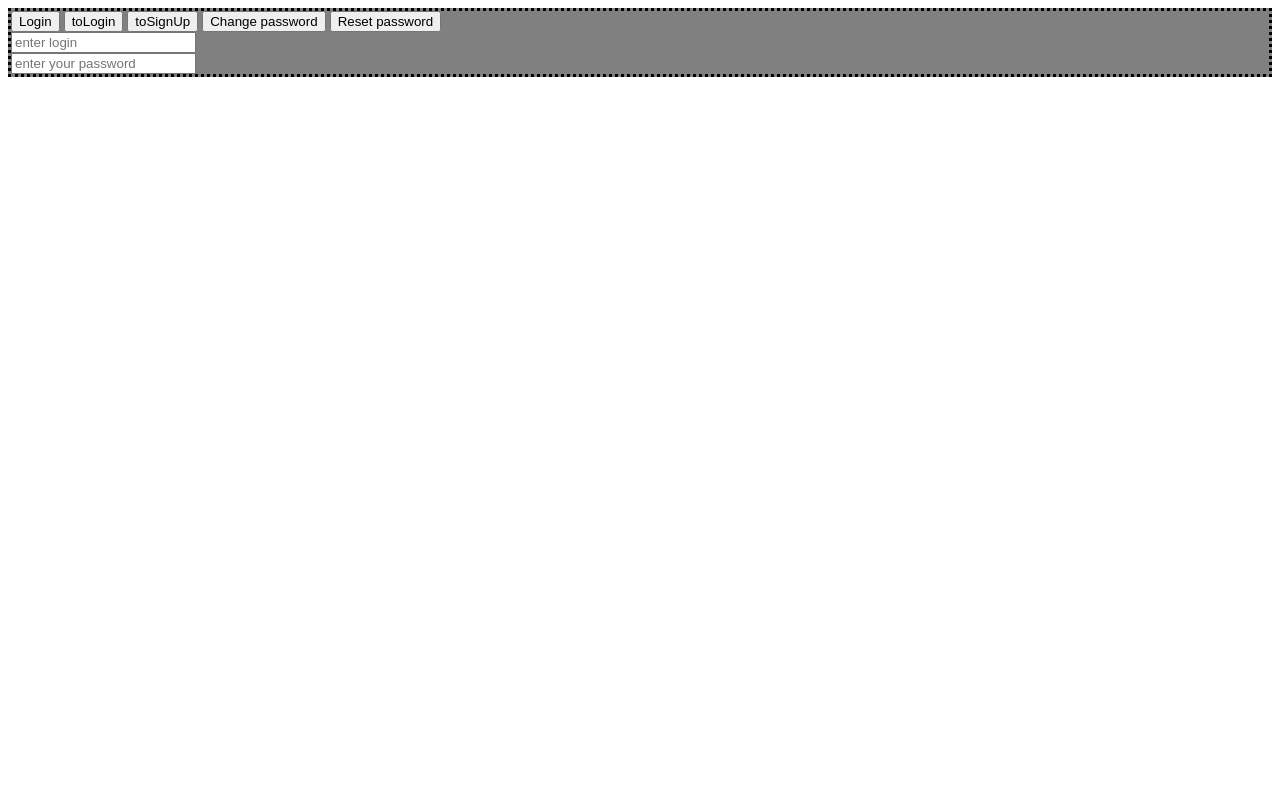
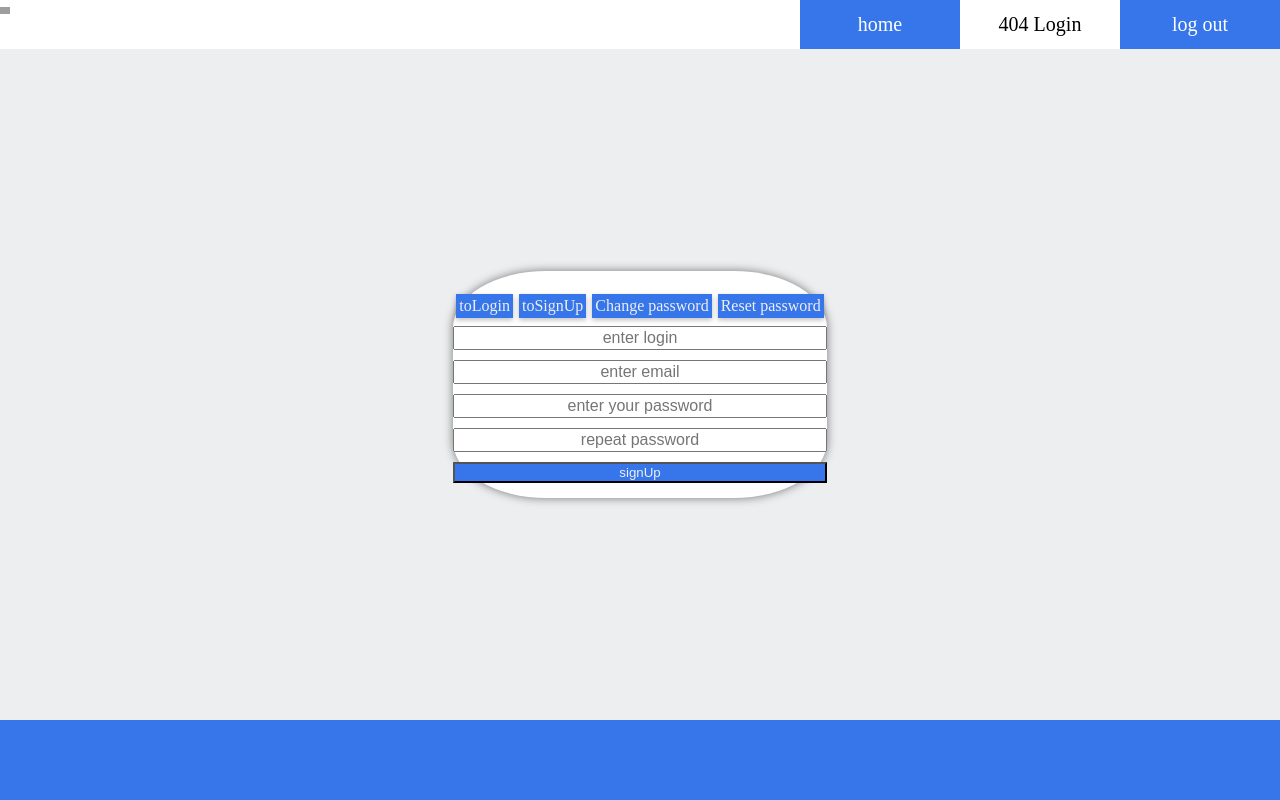
Before and after one commit to skkif1/Camagru, a PHP site: the page made by view/html/login.php in a window 1280 px wide. Run offline with PHP 8.4, Linux system fonts and the light colour scheme; the template is opened without the code that fills it, so the values that code supplies are empty; grey boxes are pictures that could not be loaded.

Commit message:
login user page

```diff
--- /dev/null
+++ b/view/css/footer.css
@@ -0,0 +1,5 @@
+footer
+{
+    background:  #3776EA;
+    flex-basis: 10%;
+}
--- /dev/null
+++ b/view/css/header.css
@@ -0,0 +1,35 @@
+header{
+    display: flex;
+    justify-content: center;
+    max-height: 80px;
+}
+
+header img {
+    max-height:100%;
+    max-width:15%;
+}
+
+
+#nav-bar
+{
+    flex-grow: 1;
+    display: flex;
+    justify-content: flex-end;
+}
+
+.navigator
+{
+    display: flex;
+    flex-basis: 160px;
+    font-size: 20px;
+    background: #fff;
+    align-items: center;
+    justify-content: center;
+    cursor: pointer;
+}
+
+#logout, #main_page
+{
+    color: rgb(255,255,255);
+    background-color: #3776EA;
+}
--- a/view/css/login.css
+++ b/view/css/login.css
@@ -1,17 +1,106 @@
+html
+{
+    height: 100%;
+}
+
+body
+{
+    display: flex;
+    flex-direction: column;
+    height: 100%;
+    margin: 0;
+    padding: 0;
+}
+
+#form-wrapper
+{
+    flex-grow: 2;
+    background: #EDEEF0;;
+    display: flex;
+    flex-direction: column;
+    justify-content: center;
+    align-items: center;
+}
+
 #form
 {
-    border-style: dotted;
-    background-color: grey;
+    background: #ffffff;
+    display: flex;
+    flex-direction: column;
+    box-shadow: 0 0 10px rgba(0,0,0,0.5);
+    border-radius: 25%;
 }
 
-#success_login
+#navigator
 {
-    display: none;
-    border-style: outset;
+    display: flex;
+    justify-content: space-around;
+    margin-bottom: 5px;
+    margin-top: 20px;
+
 }
 
-.signUp
+.navigator_button
 {
+    background: #3776EA;
+    padding: 3px;
+    margin: 3px;
+    transition: box-shadow 0.2s cubic-bezier(0.4, 0, 0.2, 1);
+    transition-delay: 0.2s;
+    box-shadow: 0 2px 5px 0 rgba(0, 0, 0, 0.26);
+    color: #EDEEF0;
+    cursor: pointer;
+    font-size: 1em;
+}
+
+.signUp {
+    flex: 2;
+}
+
+.signUp input{
+    width: 100%;
+    box-sizing: border-box;
+    margin-bottom: 10px;
+    text-align: center;
+    font-size: 1em;
+}
+
+.change{
+    flex: 2;
+}
+
+.change input {
+    width: 100%;
+    box-sizing: border-box;
+    text-align: center;
+    margin-bottom: 10px;
+    font-size: 1em;
+}
+
+.status
+{
+    width: 100%;
+    text-align: center;
+    font-size: 0.7em;
+    color: red;
+}
+
+
+#submit
+{
+    margin-bottom: 15px;
+    background: #3776EA;
+    color: #EDEEF0;
+    cursor: pointer;
+}
+
+#main_status
+{
+    border-radius: 25%;
+    background: #ffffff;
+}
+
+.login{
     display: none;
 }
 
@@ -20,7 +109,7 @@
     display: none;
 }
 
-.login
+.signUp
 {
-    display: block;
+    display: flex;
 }
--- /dev/null
+++ b/view/html/footer.php
@@ -0,0 +1,4 @@
+<footer>
+  <div>
+  </div>
+</footer>
--- a/view/html/header.php
+++ b/view/html/header.php
@@ -1,7 +1,14 @@
 <header>
 
-<input type="button" onclick="toAcount()" value="user">
+    <div id="logo">
 
-<input type="button" onclick="logout()" value="log out">
+        <img id="logo-image" src="img/logo.png">
 
+    </div>
+
+    <div id="nav-bar">
+        <div id="main_page" class="navigator" onclick="toMain()">home</div>
+        <div id="acount" class="navigator" onclick="toAcount()">user</div>
+        <div id="logout" class="navigator"  onclick="logout()">log out</div>
+    </div>
 </header>
--- a/view/html/login.php
+++ b/view/html/login.php
@@ -6,22 +6,26 @@
 
     <title>Welcome to Camagru</title>
 
-    <link rel='stylesheet' type='text/css' href="../css/login.css">
-    <script src="../js/login.js"></script>
-    <script src="../js/valid.js"></script>
+    <link rel='stylesheet' type='text/css' href="view/css/login.css">
+    <link rel='stylesheet' type='text/css' href="view/css/header.css">
+    <link rel='stylesheet' type='text/css' href="view/css/footer.css">
 
 </head>
 
 <body>
 
+<?php include "view/html/header.php"?>
+
+<div id="form-wrapper">
+
     <div id="form">
         <div id="navigator">
-        <input id="submit" type="submit" value="Login">
-        <input id="toLogin" type="button" value="toLogin">
-        <input id="toSignUp" type="button" value="toSignUp">
-        <input id="toChange" type="button" value="Change password">
-        <input id="toReset" type="button" value="Reset password">
+            <div class="navigator_button" id="toLogin" >toLogin</div>
+            <div class="navigator_button" id="toSignUp">toSignUp</div>
+            <div class="navigator_button" id="toChange">Change password</div>
+            <div class="navigator_button" id="toReset">Reset password</div>
         </div>
+
         <div class="signUp login">
             <input id="login" type="text" placeholder="enter login"></div>
         <div class="status" id="login_status"></div>
@@ -44,14 +48,23 @@
             <input id="password_dup" type="password" placeholder="repeat password"></div>
         <div class="status" id="pussword_dup_status"></div>
 
+        <input id="submit" type="submit" value="signUp">
+
     </div>
 
     <div id="main_status">
-
     </div>
 
     <div id="success_login">
 
     </div>
+</div>
+
+<?php include "view/html/footer.php"?>
 </body>
+
+<script src="view/js/login.js"></script>
+<script src="view/js/valid.js"></script>
+<script src="view/js/header.js"></script>
+
 </html>
--- a/view/js/login.js
+++ b/view/js/login.js
@@ -6,6 +6,9 @@
     document.getElementById("toChange").addEventListener('click', toChange);
     document.getElementById("toReset").addEventListener('click', toReset);
 
+    checkLogin();
+
+    window.statu = 1;
 };
 
 var request;
@@ -28,7 +31,6 @@
     request.setRequestHeader('Content-Type', 'application/json; charset=UTF-8');
     request.send(JSON.stringify(data));
 }
-
 
 
 function signUpUser()
@@ -88,7 +90,7 @@
 
 function toSignUp()
 {
-    document.getElementById("submit").value =  "SignUp";
+    document.getElementById("submit").value =  "signUp";
     var hiden = document.getElementsByClassName("signUp");
     var change = document.getElementsByClassName("change");
 
@@ -186,6 +188,6 @@
     for (var i = 0; i < res.length; i++)
     {
         var elem = ch[i];
-        elem.style.display = "block";
+        elem.style.display = "flex";
     }
 }
--- a/view/js/valid.js
+++ b/view/js/valid.js
@@ -1,5 +1,3 @@
-
-var status = 1;
 
 function validateSend()
 {
@@ -29,9 +27,13 @@
             failSignUp("pussword_dup_status", "check password");
         }
     }
-    if (status == 1)
-        sendRequest();
-    status = 1;
+    if (window.statu == 1)
+    {
+        sendRequest(window.statu);
+        if (window.statu == 0)
+            return ;
+    }
+    window.statu = 1;
 }
 
 
@@ -45,8 +47,8 @@
     {
         elem.style.display = "none";
     }
-    setTimeout(hide, 4000);
-    status = 0;
+    setTimeout(hide, 5000);
+    window.statu = 0;
 }
 
 function successSignUp(src)
```
Also changed, not shown: view/css/mainPage.css (+85 -3 lines), view/css/user.css (added, +168 -0 lines), view/html/mainPage.php (+16 -7 lines), view/html/testtt.html (added, +45 -0 lines), view/html/user.php (+60 -54 lines), view/js/category.js (added, +27 -0 lines), view/js/header.js (+38 -2 lines), view/js/user.js (+10 -3 lines). Lines whose indentation alone changed are shown as unchanged.
